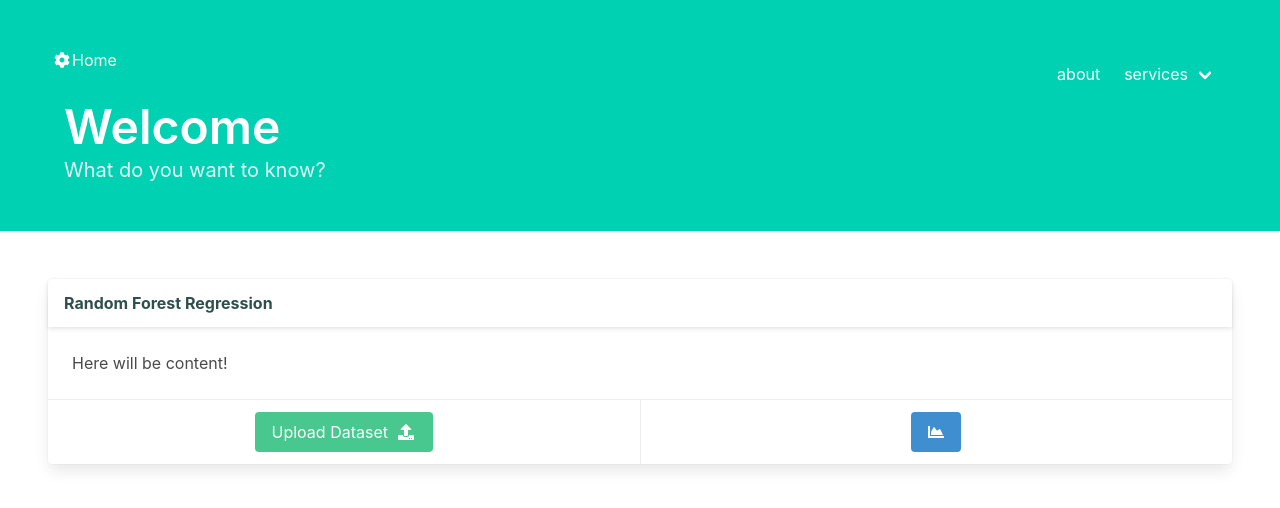
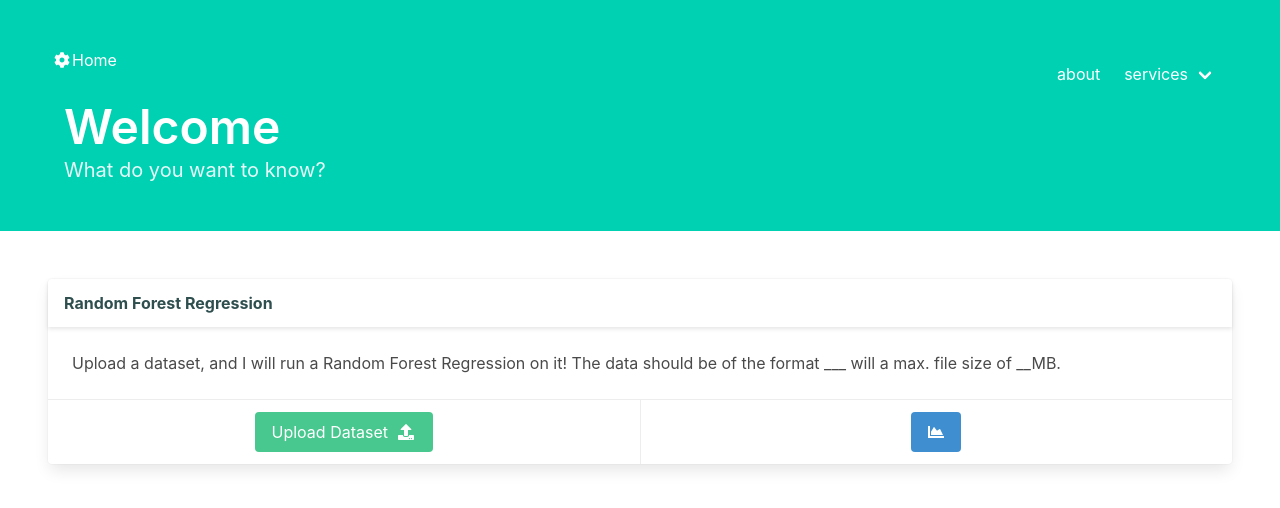
Before and after one commit to prilosac/animated-broccoli, an Angular app in the folder client/data-vis/: page /random-forest in a window 1280 px wide. Shown: the top 508 px of the page. Built offline with nearby package versions, Linux system fonts and the light colour scheme.

Commit message:
random forest component base

```diff
--- a/client/data-vis/src/app/random-forest/random-forest.component.html
+++ b/client/data-vis/src/app/random-forest/random-forest.component.html
@@ -8,7 +8,7 @@
 					</div>
 				</div>
 				<div class="card-content">
-					Here will be content!
+					Upload a dataset, and I will run a Random Forest Regression on it! The data should be of the format ___ will a max. file size of __MB.
 				</div>
 				<div class="card-footer">
 					<div class="card-footer-item">
```
